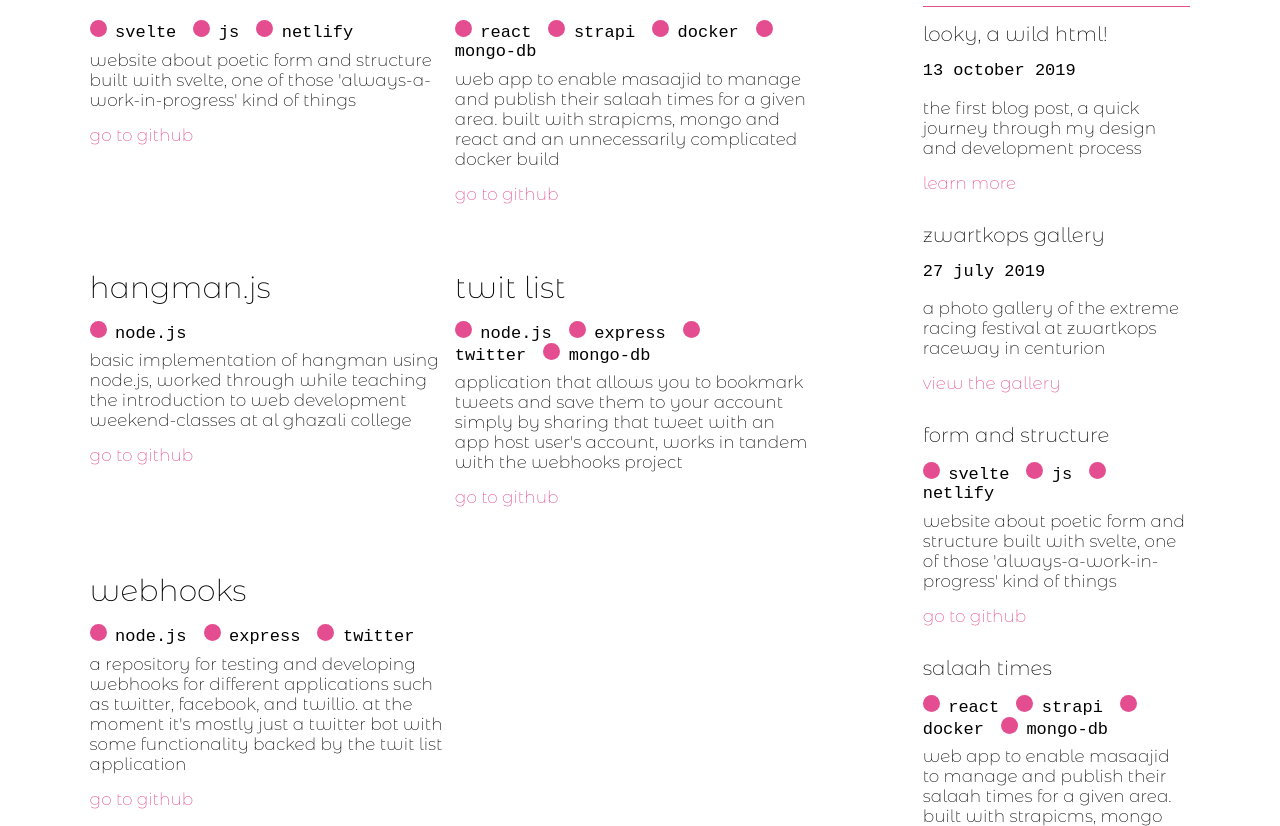
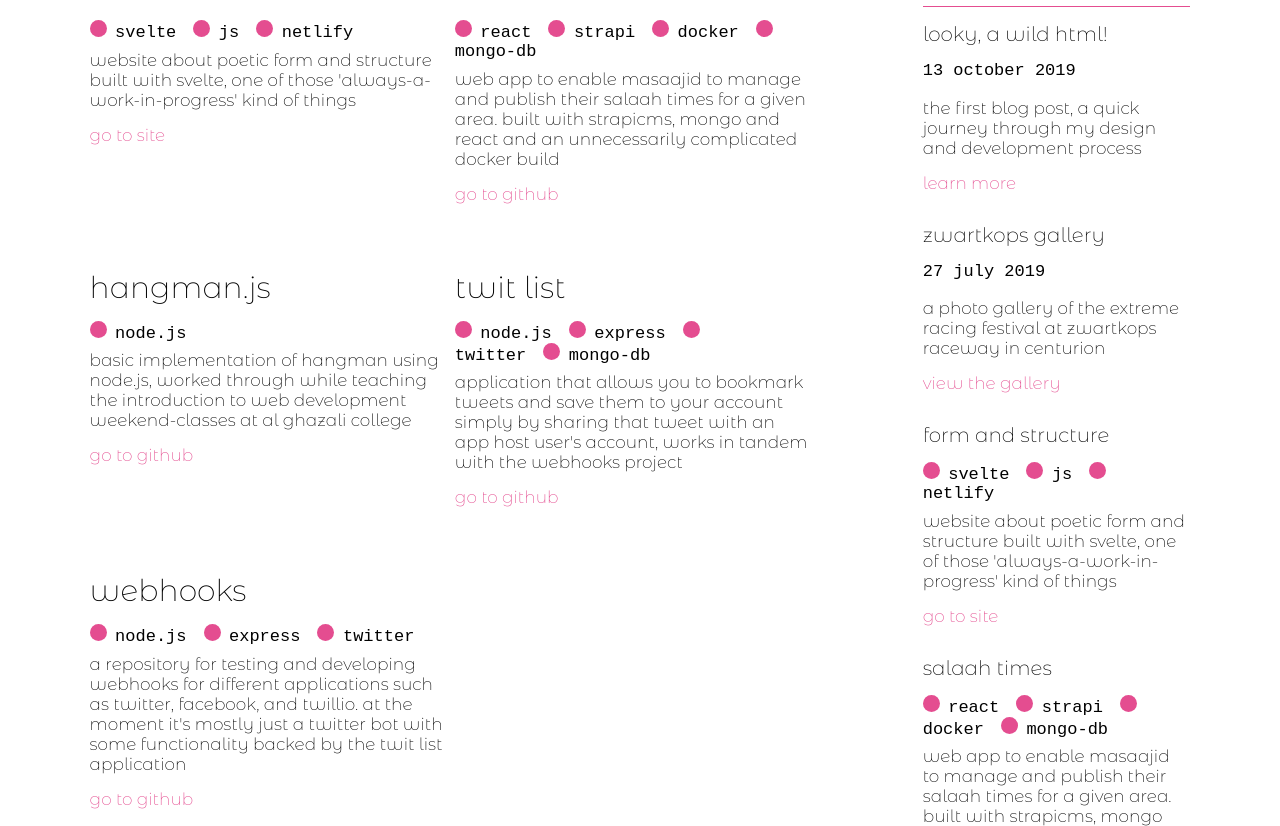
Before and after one commit to nabeelvalley/website, a React (Create React App) app: page /code in a window 1280 px wide. Shown: the part 473-1299 px from the top of the page. Built offline with nearby package versions, Linux system fonts and the light colour scheme; a web font is replaced by a local one.

Commit message:
:bug: some typos and link updates

```diff
--- a/src/Code/Code.js
+++ b/src/Code/Code.js
@@ -11,8 +11,8 @@ const Code = () => <ContentPage title="Code" subtitle="Endeavours in Monospace">
             title="Form and Structure"
             tech={['svelte', 'js', 'netlify']}
             description="Website about Poetic Form and Structure built with Svelte, one of those 'always-a-work-in-progress' kind of things"
-            link="https://github.com/nabeelvalley/FormAndStructure"
-            linkText="Go to GitHub"
+            link="https://formandstructure.netlify.com"
+            linkText="Go to Site"
         />
         <ProjectItem
             title="Salaah Times"
--- a/src/Components/ContentPage/ContentPage.js
+++ b/src/Components/ContentPage/ContentPage.js
@@ -35,8 +35,8 @@ const ContentPage = ({ title, subtitle, children, location }) => <div className=
                     title="Form and Structure"
                     tech={['svelte', 'js', 'netlify']}
                     description="Website about Poetic Form and Structure built with Svelte, one of those 'always-a-work-in-progress' kind of things"
-                    link="https://github.com/nabeelvalley/FormAndStructure"
-                    linkText="Go to GitHub"
+                    link="https://formandstructure.netlify.com"
+                    linkText="Go to Site"
                 />
                 <SidebarItem
                     title="Salaah Times"
--- a/src/Home/Home.js
+++ b/src/Home/Home.js
@@ -30,8 +30,8 @@ const Home = () => <div className="Home">
             title="Form and Structure"
             tech={['svelte', 'js', 'netlify']}
             description="Website about Poetic Form and Structure built with Svelte, one of those 'always-a-work-in-progress' kind of things"
-            link="https://github.com/nabeelvalley/FormAndStructure"
-            linkText="Go to GitHub"
+            link="https://formandstructure.netlify.com"
+            linkText="Go to Site"
         />
     </ProjectGroup>
     <DenseGrid>
```
Also changed, not shown: public/content/blog/2019/12-10/looky-a-wild-html.md (+1 -1 lines).
